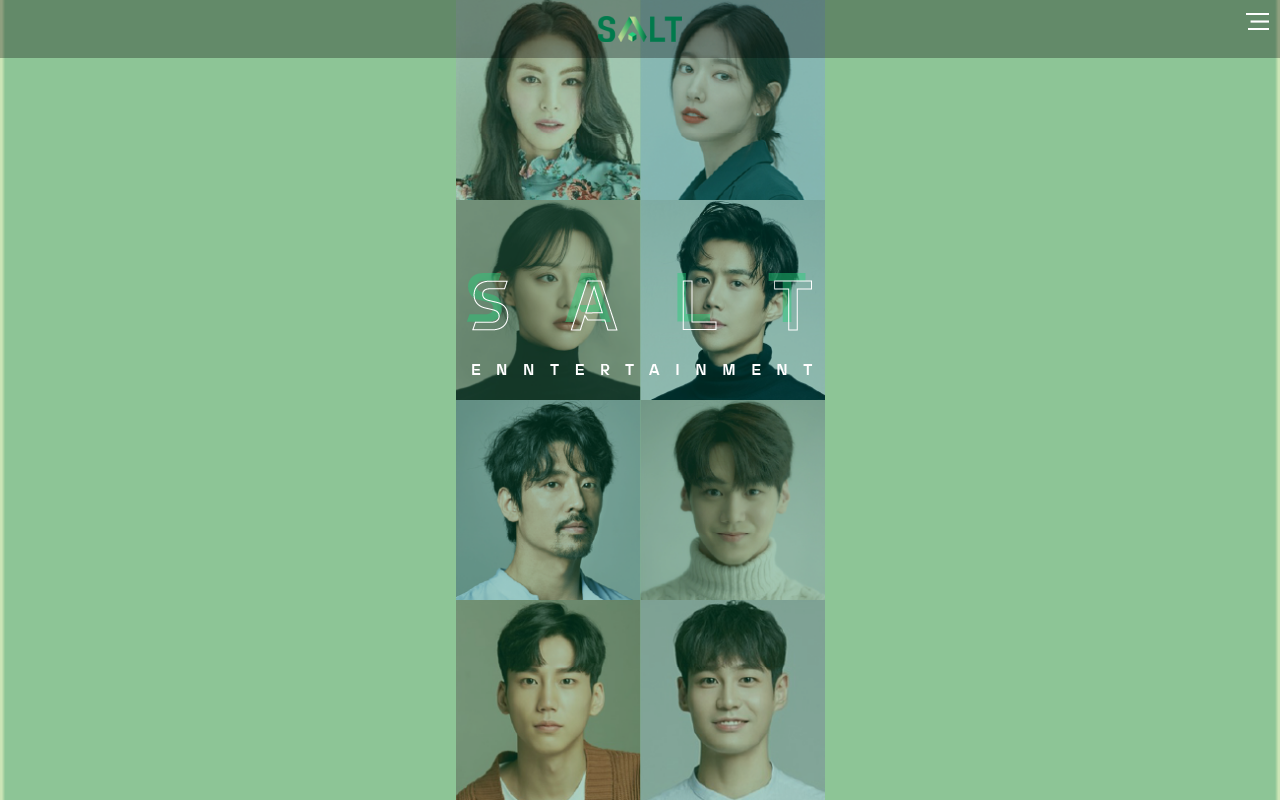
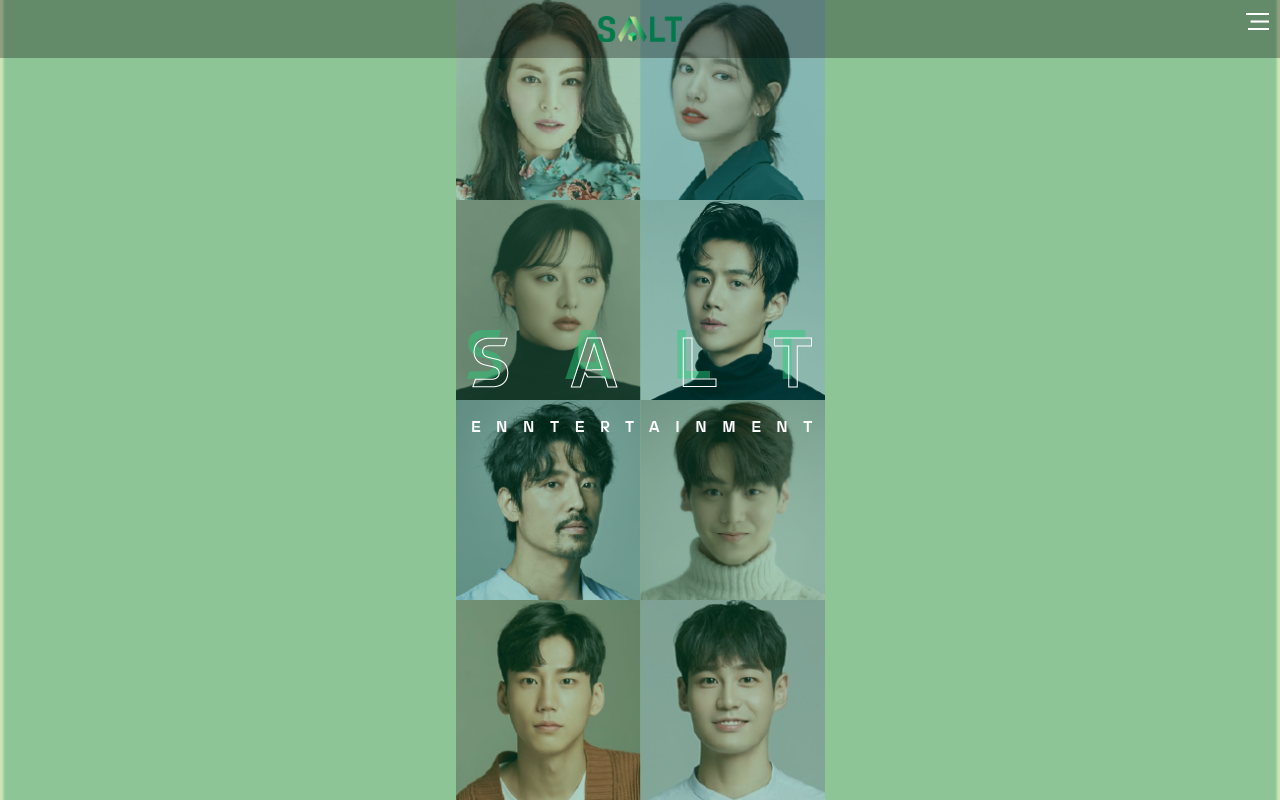
Before and after one commit to eunji3452/saltentertainment, a plain HTML site: page index.html in a window 1280 px wide. Shown: the top 802 px of the page. Drawn offline with Linux system fonts and the light colour scheme; files whose address does not match are found by name.

Commit message:
Add files via upload

```diff
--- a/index.html
+++ b/index.html
@@ -9,7 +9,7 @@
     <meta property="og:title" content="S.A.L.T Entertainment">
 
     <meta property="og:url" content="https://saltent.netlify.app">
-    <meta property="og:image" content="https://saltent.netlify.app/common/images/logo/op_logo.png">
+    <meta property="og:image" content="https://saltent.netlify.app/common/images/logo/og_logo.png">
     <meta property="og:description" content="소속사 솔트(S.A.L.T) 엔터테인먼트 홈페이지입니다.">
     <meta property="type" content="website">
 
--- a/style.css
+++ b/style.css
@@ -52,8 +52,7 @@ img {vertical-align: top;}
     background: url(common/images/banner/m_bg.png) no-repeat 50% 0 /cover, url(common/images/banner/m_banner.png) #CBE5B6 no-repeat 50% 0/contain;
 }
 .container main .bannerT img {
-
-    margin-bottom: 12%;
+    margin-bottom: 40px;
     text-align: center;
 }
 
```
Also changed, not shown: common/images/logo/og_logo.png (added).
